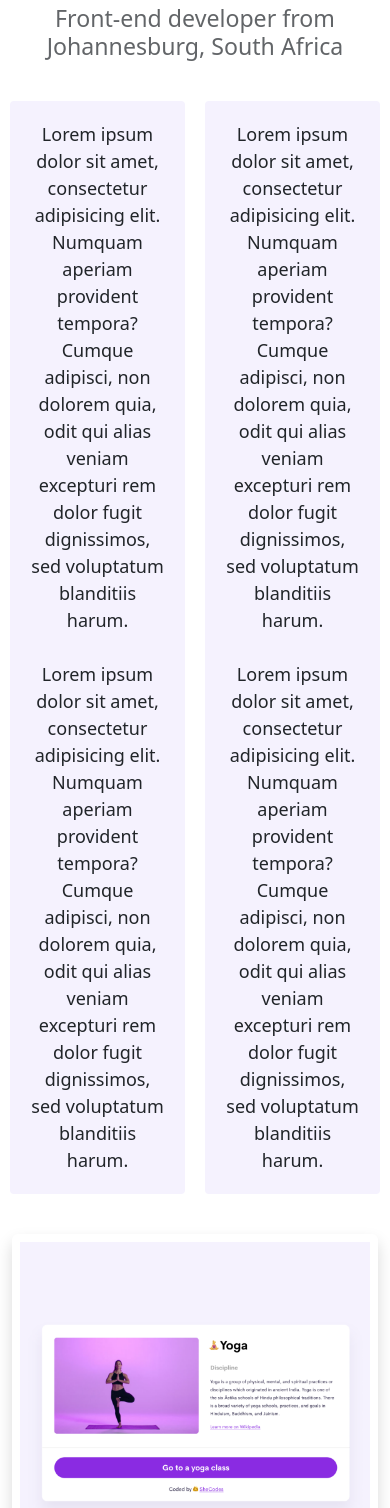
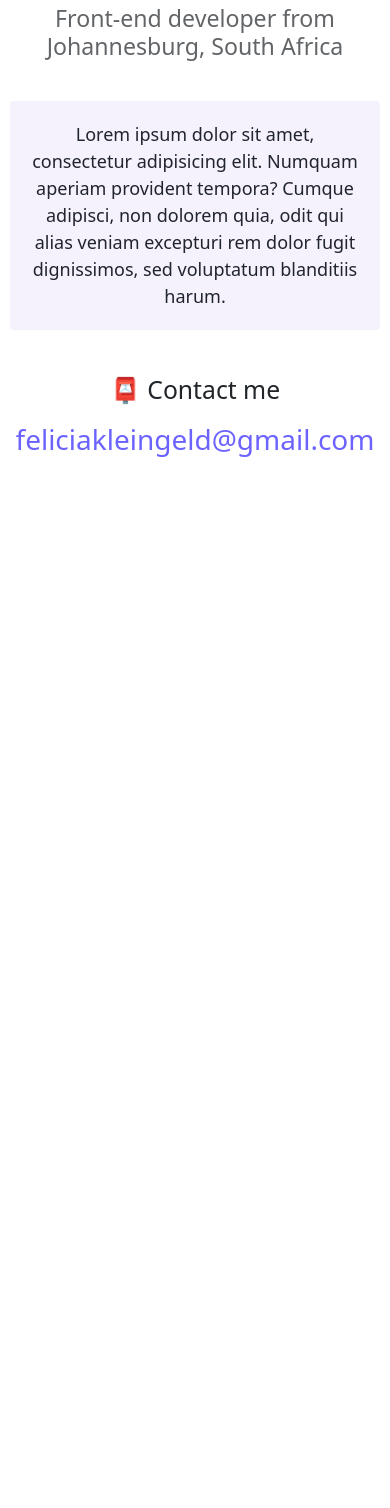
Before and after one commit to felicka/responsive-and-seo-friendly-hw, a website: page about.html in a window 390 px wide. Shown: the part 92-1600 px from the top of the page. After the commit the page ends 844 px from the top, so only its background shows below. Drawn offline with nearby package versions, Linux system fonts and the light colour scheme.

Commit message:
Made website more responsive

```diff
--- a/about.html
+++ b/about.html
@@ -54,48 +54,30 @@
       Front-end developer from Johannesburg, South Africa
     </h3>
     <div class="about-paragraphs">
-      <p>
+      <p class="d-sm-block">
         Lorem ipsum dolor sit amet, consectetur adipisicing elit. Numquam
         aperiam provident tempora? Cumque adipisci, non dolorem quia, odit qui
         alias veniam excepturi rem dolor fugit dignissimos, sed voluptatum
         blanditiis harum.
-        <br />
-        <br />
-        Lorem ipsum dolor sit amet, consectetur adipisicing elit. Numquam
-        aperiam provident tempora? Cumque adipisci, non dolorem quia, odit qui
-        alias veniam excepturi rem dolor fugit dignissimos, sed voluptatum
-        blanditiis harum.
-      </p>
-      <p>
-        Lorem ipsum dolor sit amet, consectetur adipisicing elit. Numquam
-        aperiam provident tempora? Cumque adipisci, non dolorem quia, odit qui
-        alias veniam excepturi rem dolor fugit dignissimos, sed voluptatum
-        blanditiis harum.
-        <br />
-        <br />
-        Lorem ipsum dolor sit amet, consectetur adipisicing elit. Numquam
-        aperiam provident tempora? Cumque adipisci, non dolorem quia, odit qui
-        alias veniam excepturi rem dolor fugit dignissimos, sed voluptatum
-        blanditiis harum.
-      </p>
-    </div>
+              </p>
+          </div>
     <div class="container">
       <div class="row">
-        <div class="col-sm-4">
+        <div class="col-sm-4 d-none d-sm-block">
           <img
             src="images/yoga.png"
             class="img-fluid p-2 shadow rounded"
             title="Felicia's Yoga App"
           />
         </div>
-        <div class="col-sm-4">
+        <div class="col-sm-4 d-none d-sm-block">
           <img
             src="images/weather.png"
             class="img-fluid p-2 shadow rounded"
             title="Felicia's Weather App"
           />
         </div>
-        <div class="col-sm-4">
+        <div class="col-sm-4 d-none d-sm-block">
           <img
             src="images/yogurt.png"
             class="img-fluid p-2 shadow rounded"
--- a/style.css
+++ b/style.css
@@ -22,6 +22,7 @@ h1 {
 
 h2 {
   font-size: 48px;
+  padding: 5px;
 }
 
 h3 {
@@ -109,3 +110,8 @@ p {
   max-width: 100%;
   height: auto;
 }
+@media (max-width: 400px) {
+  .primary-link {
+    text-align: center;
+  }
+}
```
Also changed, not shown: index.html (+8 -6 lines).
